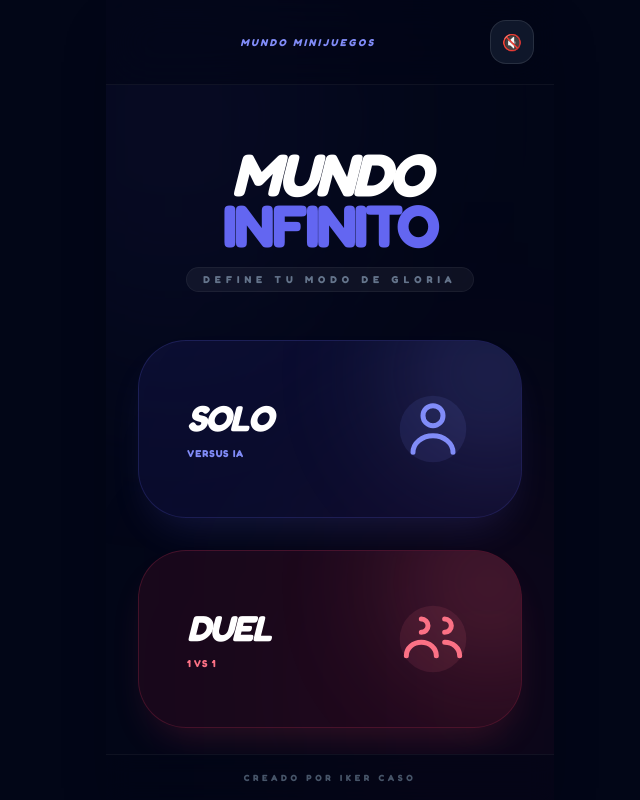
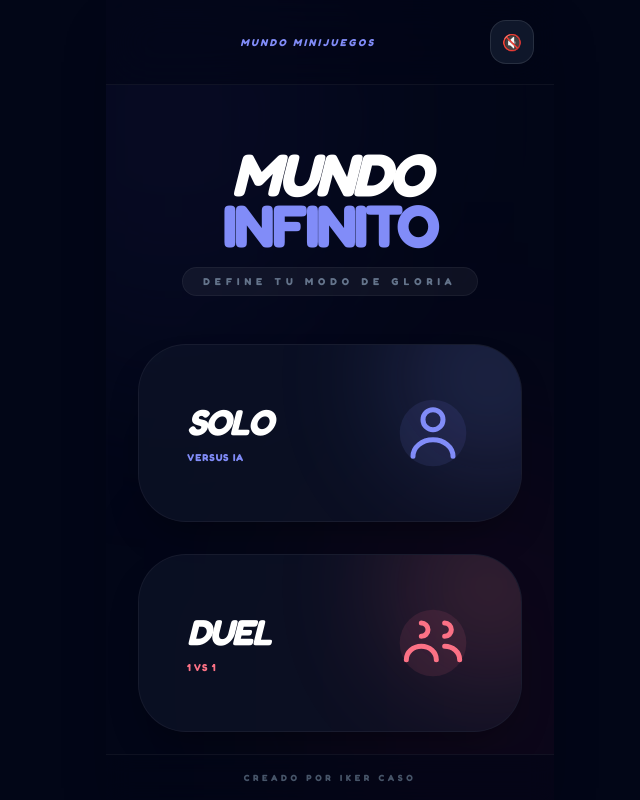
Before and after one commit to casolaziker-dev/APLICACIONCORRECTA1, a React (Vite) app: page / in a window 1280 px wide. Shown: the whole page, without its empty margins (310-950 px from the left). Built offline with nearby package versions, Linux system fonts and the light colour scheme; no server answers.

Commit message:
Update Home.tsx

```diff
--- a/components/Home.tsx
+++ b/components/Home.tsx
@@ -12,13 +12,13 @@ const Home: React.FC<HomeProps> = ({ onSelectSector, isDark }: HomeProps) => {
     <div className={`flex flex-col space-y-12 pt-16 relative h-full px-8 transition-all duration-500 bg-transparent`}>
       <div className="text-center space-y-4">
         <h2 className={`text-6xl font-black tracking-tighter leading-[0.85] transition-colors italic uppercase
-          ${isDark ? 'text-white' : 'text-slate-900'}
+          ${isDark ? 'text-white' : 'text-slate-950'}
         `}>
           MUNDO<br/>
-          <span className="text-indigo-500 not-italic">Infinito</span>
+          <span className={`${isDark ? 'text-indigo-400' : 'text-indigo-600'} not-italic`}>Infinito</span>
         </h2>
         <div className="flex justify-center">
-          <p className={`text-[10px] font-bold uppercase tracking-[0.5em] px-4 py-1 rounded-full border
+          <p className={`text-[10px] font-black uppercase tracking-[0.5em] px-5 py-1.5 rounded-full border
             ${isDark ? 'text-slate-500 border-white/5 bg-white/5' : 'text-slate-400 border-slate-200 bg-white shadow-sm'}
           `}>
             Define tu modo de gloria
@@ -30,19 +30,19 @@ const Home: React.FC<HomeProps> = ({ onSelectSector, isDark }: HomeProps) => {
         {/* Sector 1 JUGADOR */}
         <button
           onClick={() => onSelectSector('1P')}
-          className={`group relative overflow-hidden rounded-[3rem] border p-12 flex items-center justify-between transition-all duration-300 hover:-translate-y-2 active:scale-95
+          className={`group relative overflow-hidden rounded-[3rem] border p-12 flex items-center justify-between transition-all duration-300 hover:-translate-y-2 active:scale-[0.97]
             ${isDark
-              ? 'bg-indigo-600/10 border-indigo-500/20 shadow-[0_20px_40px_-15px_rgba(99,102,241,0.2)]'
-              : 'bg-white border-slate-100 shadow-[0_20px_40px_-15px_rgba(0,0,0,0.08)]'}
+              ? 'bg-slate-900/60 border-white/5 shadow-[0_20px_40px_-15px_rgba(0,0,0,0.4)]'
+              : 'bg-white border-slate-100 shadow-[0_20px_40px_-15px_rgba(0,0,0,0.06)]'}
           `}
         >
           <div className="flex flex-col items-start text-left z-10">
-            <h3 className={`text-4xl font-black italic uppercase tracking-tighter ${isDark ? 'text-white' : 'text-slate-800'}`}>Solo</h3>
-            <p className={`text-[10px] font-black uppercase tracking-widest mt-2 ${isDark ? 'text-indigo-400' : 'text-indigo-500'}`}>Versus IA</p>
+            <h3 className={`text-4xl font-black italic uppercase tracking-tighter ${isDark ? 'text-white' : 'text-slate-950'}`}>Solo</h3>
+            <p className={`text-[10px] font-black uppercase tracking-widest mt-2 ${isDark ? 'text-indigo-400' : 'text-indigo-600'}`}>Versus IA</p>
           </div>
 
           <div className="relative w-20 h-20 group-hover:scale-125 transition-transform duration-500 z-10">
-            <svg viewBox="0 0 24 24" fill="none" className={`w-full h-full ${isDark ? 'text-indigo-400' : 'text-indigo-500'}`}>
+            <svg viewBox="0 0 24 24" fill="none" className={`w-full h-full ${isDark ? 'text-indigo-400' : 'text-indigo-600'}`}>
               <circle cx="12" cy="12" r="10" className="fill-current opacity-10" />
               <path d="M12 11C13.6569 11 15 9.65685 15 8C15 6.34315 13.6569 5 12 5C10.3431 5 9 6.34315 9 8C9 9.65685 10.3431 11 12 11Z" stroke="currentColor" strokeWidth="1.5" strokeLinecap="round" />
               <path d="M18 19C18 16.2386 15.3137 14 12 14C8.68629 14 6 16.2386 6 19" stroke="currentColor" strokeWidth="1.5" strokeLinecap="round" />
@@ -57,19 +57,19 @@ const Home: React.FC<HomeProps> = ({ onSelectSector, isDark }: HomeProps) => {
         {/* Sector 2 JUGADORES */}
         <button
           onClick={() => onSelectSector('2P')}
-          className={`group relative overflow-hidden rounded-[3rem] border p-12 flex items-center justify-between transition-all duration-300 hover:-translate-y-2 active:scale-95
+          className={`group relative overflow-hidden rounded-[3rem] border p-12 flex items-center justify-between transition-all duration-300 hover:-translate-y-2 active:scale-[0.97]
             ${isDark
-              ? 'bg-rose-600/10 border-rose-500/20 shadow-[0_20px_40px_-15px_rgba(244,63,94,0.2)]'
-              : 'bg-white border-slate-100 shadow-[0_20px_40px_-15px_rgba(0,0,0,0.08)]'}
+              ? 'bg-slate-900/60 border-white/5 shadow-[0_20px_40px_-15px_rgba(0,0,0,0.4)]'
+              : 'bg-white border-slate-100 shadow-[0_20px_40px_-15px_rgba(0,0,0,0.06)]'}
           `}
         >
           <div className="flex flex-col items-start text-left z-10">
-            <h3 className={`text-4xl font-black italic uppercase tracking-tighter ${isDark ? 'text-white' : 'text-slate-800'}`}>Duel</h3>
-            <p className={`text-[10px] font-black uppercase tracking-widest mt-2 ${isDark ? 'text-rose-400' : 'text-rose-500'}`}>1 vs 1</p>
+            <h3 className={`text-4xl font-black italic uppercase tracking-tighter ${isDark ? 'text-white' : 'text-slate-950'}`}>Duel</h3>
+            <p className={`text-[10px] font-black uppercase tracking-widest mt-2 ${isDark ? 'text-rose-400' : 'text-rose-600'}`}>1 vs 1</p>
           </div>
 
           <div className="relative w-20 h-20 group-hover:scale-125 transition-transform duration-500 z-10">
-            <svg viewBox="0 0 24 24" fill="none" className={`w-full h-full ${isDark ? 'text-rose-400' : 'text-rose-500'}`}>
+            <svg viewBox="0 0 24 24" fill="none" className={`w-full h-full ${isDark ? 'text-rose-400' : 'text-rose-600'}`}>
               <circle cx="12" cy="12" r="10" className="fill-current opacity-10" />
               <path d="M8.5 10C9.60457 10 10.5 9.10457 10.5 8C10.5 6.89543 9.60457 6 8.5 6" stroke="currentColor" strokeWidth="1.5" strokeLinecap="round" />
               <path d="M13 17C13 14.7909 10.9853 13 8.5 13C6.01472 13 4 14.7909 4 17" stroke="currentColor" strokeWidth="1.5" strokeLinecap="round" />
```
